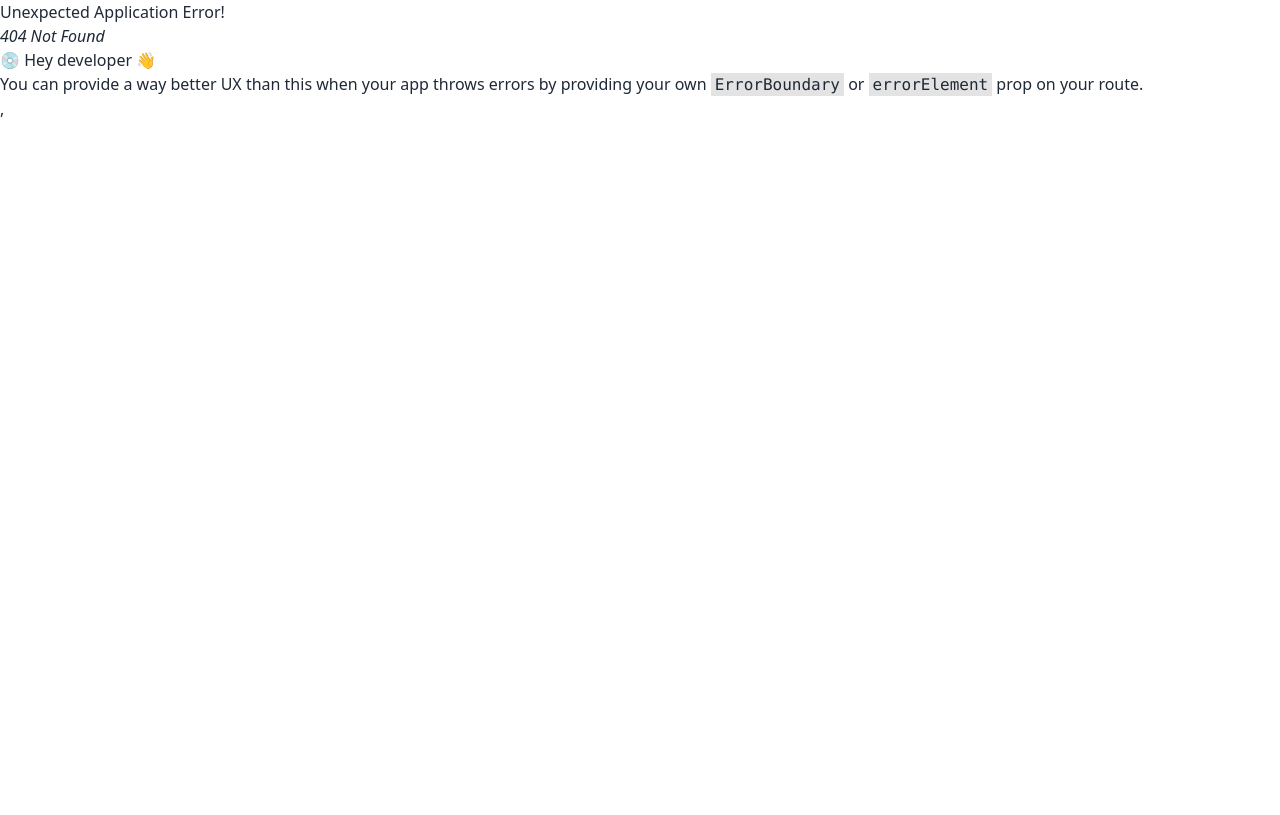
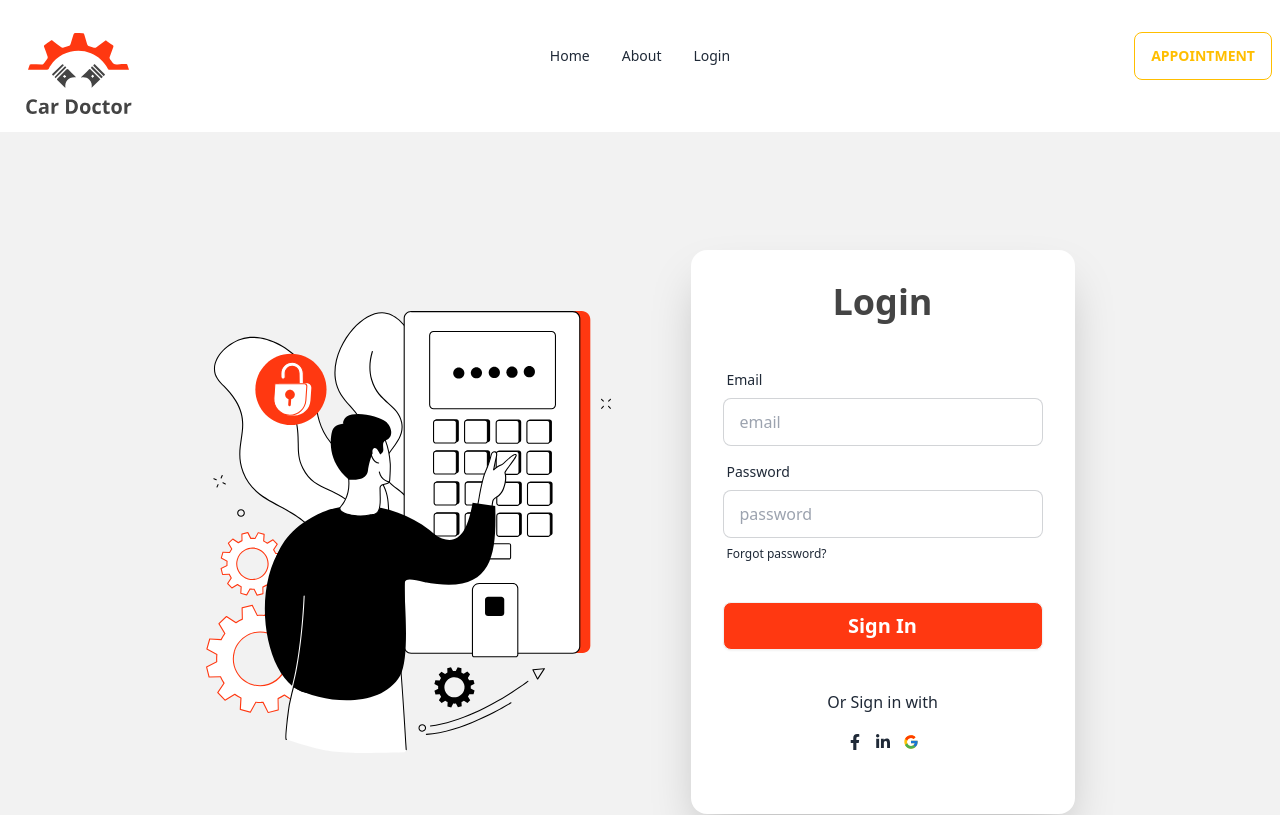
Before and after one commit to Sultana-Razia/car-doctor-client, a React (Vite) app: page /login in a window 1280 px wide. Before the commit this address had no page. Shown: the top 815 px of the page. Built offline with nearby package versions, Linux system fonts and the light colour scheme.

Commit message:
Create a simple Login page with firebase integration

```diff
--- a/package.json
+++ b/package.json
@@ -10,10 +10,12 @@
     "preview": "vite preview"
   },
   "dependencies": {
+    "firebase": "^11.0.2",
     "localforage": "^1.10.0",
     "match-sorter": "^8.0.0",
     "react": "^18.3.1",
     "react-dom": "^18.3.1",
+    "react-icons": "^5.3.0",
     "react-router-dom": "^6.28.0",
     "sort-by": "^1.2.0"
   },
--- /dev/null
+++ b/src/Pages/Login/Login.jsx
@@ -0,0 +1,57 @@
+import React from 'react';
+import { FaFacebookF } from "react-icons/fa";
+import { FaLinkedinIn } from "react-icons/fa";
+import { FcGoogle } from "react-icons/fc";
+import img from '../../assets/images/login/login.svg';
+
+
+const Login = () => {
+
+    const handleLogin = event => {
+        event.preventDefault();
+        console.log("login")
+    }
+
+    return (
+        <div className="hero bg-base-200 min-h-screen">
+            <div className="hero-content flex-col gap-12 lg:flex-row">
+                <div className="w-1/2 mr-8">
+                    <img src={img} alt="image" />
+                </div>
+                <div className="card bg-base-100 w-full max-w-sm shrink-0 shadow-2xl">
+                    <form onSubmit={handleLogin} className="card-body">
+                        <h1 className="text-[#444444] text-center text-4xl mb-8 font-semibold">Login</h1>
+                        <div className="form-control">
+                            <label className="label">
+                                <span className="label-text">Email</span>
+                            </label>
+                            <input type="email" placeholder="email" className="input input-bordered" required />
+                        </div>
+                        <div className="form-control">
+                            <label className="label">
+                                <span className="label-text">Password</span>
+                            </label>
+                            <input type="password" placeholder="password" className="input input-bordered" required />
+                            <label className="label">
+                                <a href="#" className="label-text-alt link link-hover">Forgot password?</a>
+                            </label>
+                        </div>
+                        <div className="form-control mt-6">
+                            <button className="btn bg-[#FF3811] text-white text-xl font-semibold">Sign In</button>
+                        </div>
+                        <div className='text-center mt-8'>
+                            <p>Or Sign in with</p>
+                            <div className='flex gap-3 justify-center mt-5 mb-8'>
+                                <FaFacebookF />
+                                <FaLinkedinIn />
+                                <FcGoogle />
+                            </div>
+                        </div>
+                    </form>
+                </div>
+            </div>
+        </div>
+    );
+};
+
+export default Login;
--- a/src/Pages/Shared/Navbar/Navbar.jsx
+++ b/src/Pages/Shared/Navbar/Navbar.jsx
@@ -8,6 +8,7 @@ const Navbar = () => {
     const navItems = <>
         <li><Link to='/'>Home</Link></li>
         <li><Link to='/about'>About</Link></li>
+        <li><Link to='/login'>Login</Link></li>
     </>
 
     return (
--- a/src/Routes/Routes.jsx
+++ b/src/Routes/Routes.jsx
@@ -1,6 +1,7 @@
 import { createBrowserRouter } from "react-router-dom";
 import Main from "../Layout/Main";
 import Home from "../Pages/Home/Home/Home";
+import Login from "../Pages/Login/Login";
 
 const router = createBrowserRouter([
     {
@@ -10,6 +11,10 @@ const router = createBrowserRouter([
             {
                 path: '/',
                 element: <Home></Home>
+            },
+            {
+                path: '/login',
+                element: <Login></Login>
             }
         ]
     },
--- /dev/null
+++ b/src/firebase/firebase.config.js
@@ -0,0 +1,19 @@
+// Import the functions you need from the SDKs you need
+import { initializeApp } from "firebase/app";
+// TODO: Add SDKs for Firebase products that you want to use
+// https://firebase.google.com/docs/web/setup#available-libraries
+
+// Your web app's Firebase configuration
+const firebaseConfig = {
+    apiKey: import.meta.env.VITE_apiKey,
+    authDomain: import.meta.env.VITE_authDomain,
+    projectId: import.meta.env.VITE_projectId,
+    storageBucket: import.meta.env.VITE_storageBucket,
+    messagingSenderId: import.meta.env.VITE_messagingSenderId,
+    appId: import.meta.env.VITE_appId
+};
+
+// Initialize Firebase
+const app = initializeApp(firebaseConfig);
+
+export default app;
```
Also changed, not shown: 1 other file (tests, documents, lock files or other folders).
